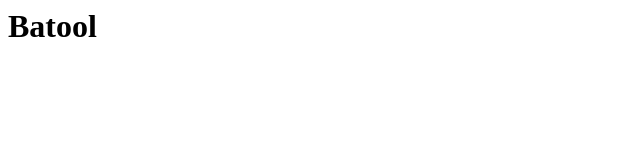
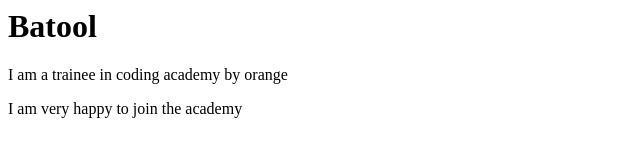
Before and after one commit to batoolmaali/test, a plain HTML site: page index.html in a window 1280 px wide. Shown: the whole page, without its empty margins (0-640 px from the left). Drawn offline with Linux system fonts and the light colour scheme.

Commit message:
add new update and create new file

```diff
--- a/index.html
+++ b/index.html
@@ -3,5 +3,7 @@
 </head
 <body>
 <h1>Batool</h1>
+<p> I am a trainee in coding academy by orange</p>
+<p> I am very happy to join the academy</p/>
 </body
 </html>
```
Also changed, not shown: 1 other file.
